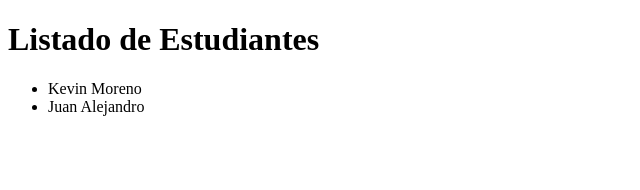
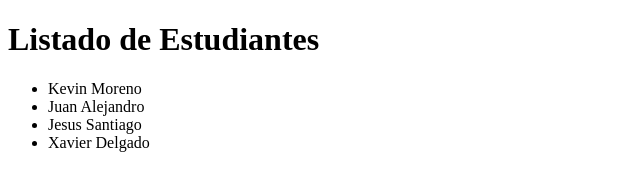
Before and after one commit to jeanvergez/listdado-de-estudiantes, a plain HTML site: page index.html in a window 1280 px wide. Shown: the whole page, without its empty margins (0-640 px from the left). Drawn offline with Linux system fonts and the light colour scheme.

Commit message:
agregado nombre xavier delgado

```diff
--- a/index.html
+++ b/index.html
@@ -12,6 +12,8 @@
             <!-- Los estudiantes agregarán sus nombres aquí -->
              <li>Kevin Moreno</li>
              <li>Juan Alejandro</li>
+             <li>Jesus Santiago</li>
+             <li>Xavier Delgado</li>
     </ul>
     </body>
     </html>
```
